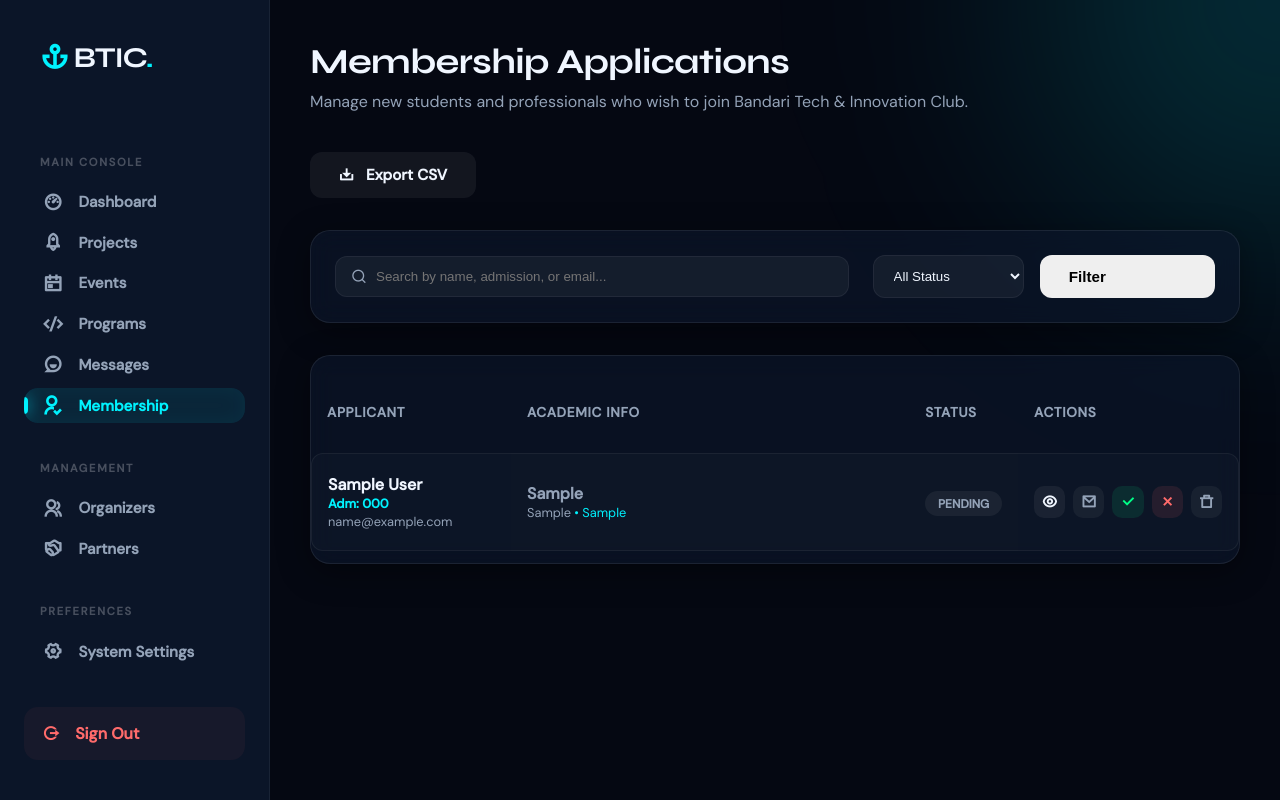
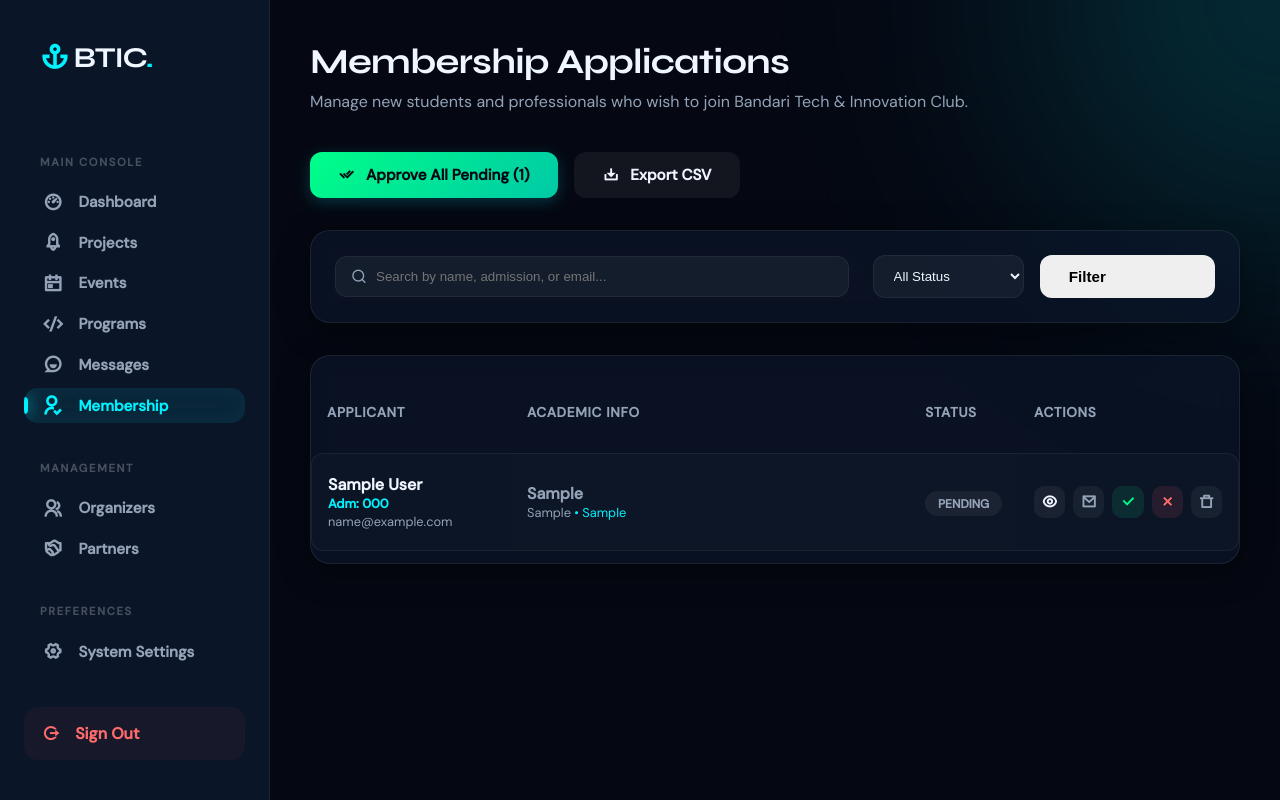
Before and after one commit to kurauka/BTIC, a PHP site: page /admin/membership.php in a window 1280 px wide. Run offline with PHP 8.4, Linux system fonts and the light colour scheme; a user stored in the database is signed in; tables that the repository leaves empty hold one stand-in row (values such as "Sample post"); some libraries are stand-ins or nearby versions.

Commit message:
feat(membership): add bulk approve all pending feature

```diff
--- a/admin/membership.php
+++ b/admin/membership.php
@@ -32,6 +32,15 @@ if (isset($_GET['reject'])) {
     $stmt->bindParam(':id', $id);
     $stmt->execute();
     header("Location: membership.php?msg=Member rejected");
+    exit;
+}
+
+// Handle Bulk Approve
+if (isset($_GET['approve_all'])) {
+    $stmt = $conn->prepare("UPDATE membership_requests SET status = 'approved' WHERE status = 'pending'");
+    $stmt->execute();
+    $count = $stmt->rowCount();
+    header("Location: membership.php?msg=" . $count . " members approved successfully");
     exit;
 }
 
@@ -71,9 +80,21 @@ include 'includes/header.php';
                 <p class="section-subtitle">Manage new students and professionals who wish to join Bandari Tech &
                     Innovation Club.</p>
             </div>
-            <a href="export_members.php" class="btn btn-secondary">
-                <i class="ri-download-2-line"></i> Export CSV
-            </a>
+            <div style="display: flex; gap: 1rem; flex-wrap: wrap;">
+                <?php
+                $pending_count = $conn->query("SELECT COUNT(*) FROM membership_requests WHERE status = 'pending'")->fetchColumn();
+                if ($pending_count > 0):
+                    ?>
+                    <a href="membership.php?approve_all=1" class="btn btn-primary"
+                        style="background: linear-gradient(135deg, #00ff88, #00c9a7); color: #050812;"
+                        onclick="return confirm('Are you sure you want to approve ALL <?php echo $pending_count; ?> pending applications?')">
+                        <i class="ri-check-double-line"></i> Approve All Pending (<?php echo $pending_count; ?>)
+                    </a>
+                <?php endif; ?>
+                <a href="export_members.php" class="btn btn-secondary">
+                    <i class="ri-download-2-line"></i> Export CSV
+                </a>
+            </div>
         </header>
 
         <!-- Search & Filter Bar -->
```
